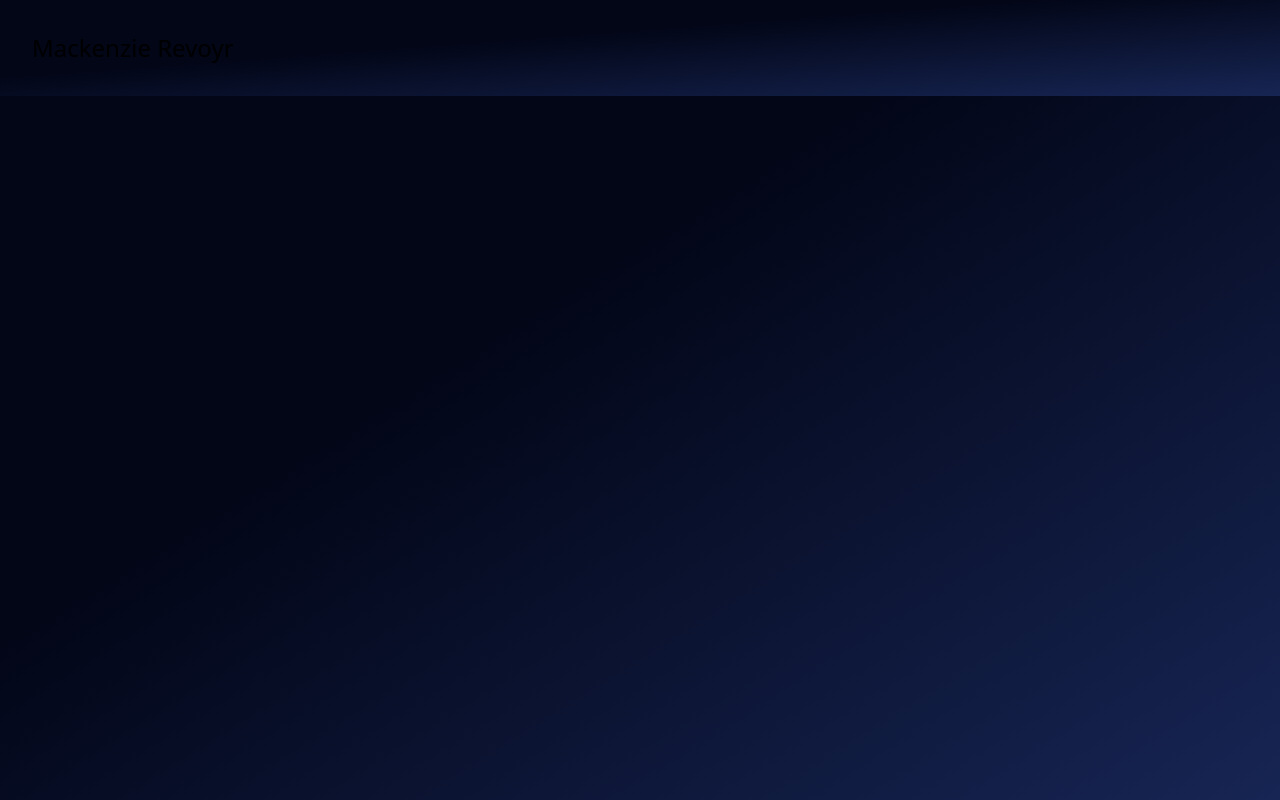
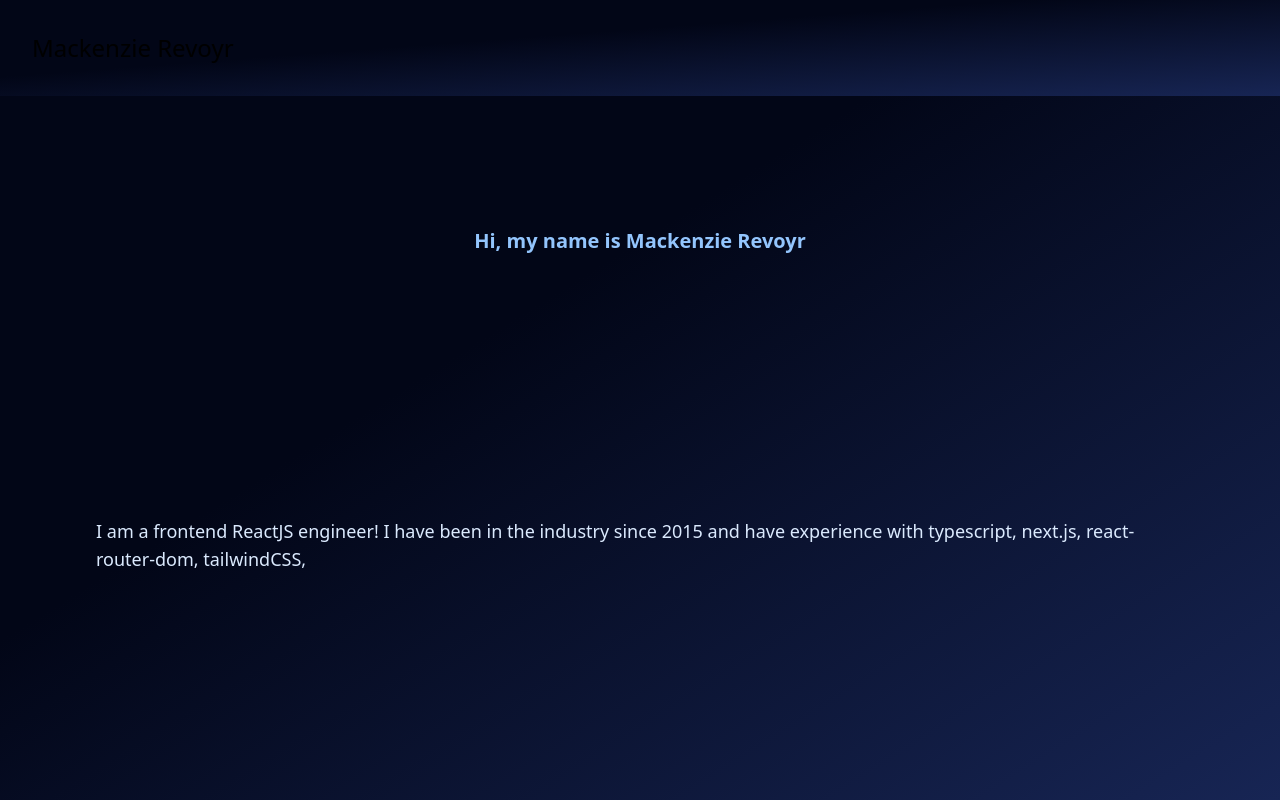
Before and after one commit to revoyrm/portfolio, a Next.js app: page / in a window 1280 px wide. Built offline with nearby package versions, Linux system fonts and the light colour scheme.

Commit message:
home page

```diff
--- a/src/pages/index.tsx
+++ b/src/pages/index.tsx
@@ -5,8 +5,15 @@ const inter = Inter({ subsets: ["latin"] });
 
 export default function Home() {
   return (
-    <main className="flex min-h-screen flex-col items-center bg-gradient-to-br from-slate-950 from-40% to-blue-950 justify-between p-24">
-      <div></div>
+    <main className="flex min-h-screen flex-col items-center bg-gradient-to-br from-slate-950 from-40% to-blue-950 justify-around p-24">
+      <h2 className="text-xl text-blue-300 font-bold">
+        Hi, my name is Mackenzie Revoyr
+      </h2>
+      <p className="text-lg text-blue-100">
+        I am a frontend ReactJS engineer! I have been in the industry since 2015
+        and have experience with typescript, next.js, react-router-dom,
+        tailwindCSS,{" "}
+      </p>
     </main>
   );
 }
```
